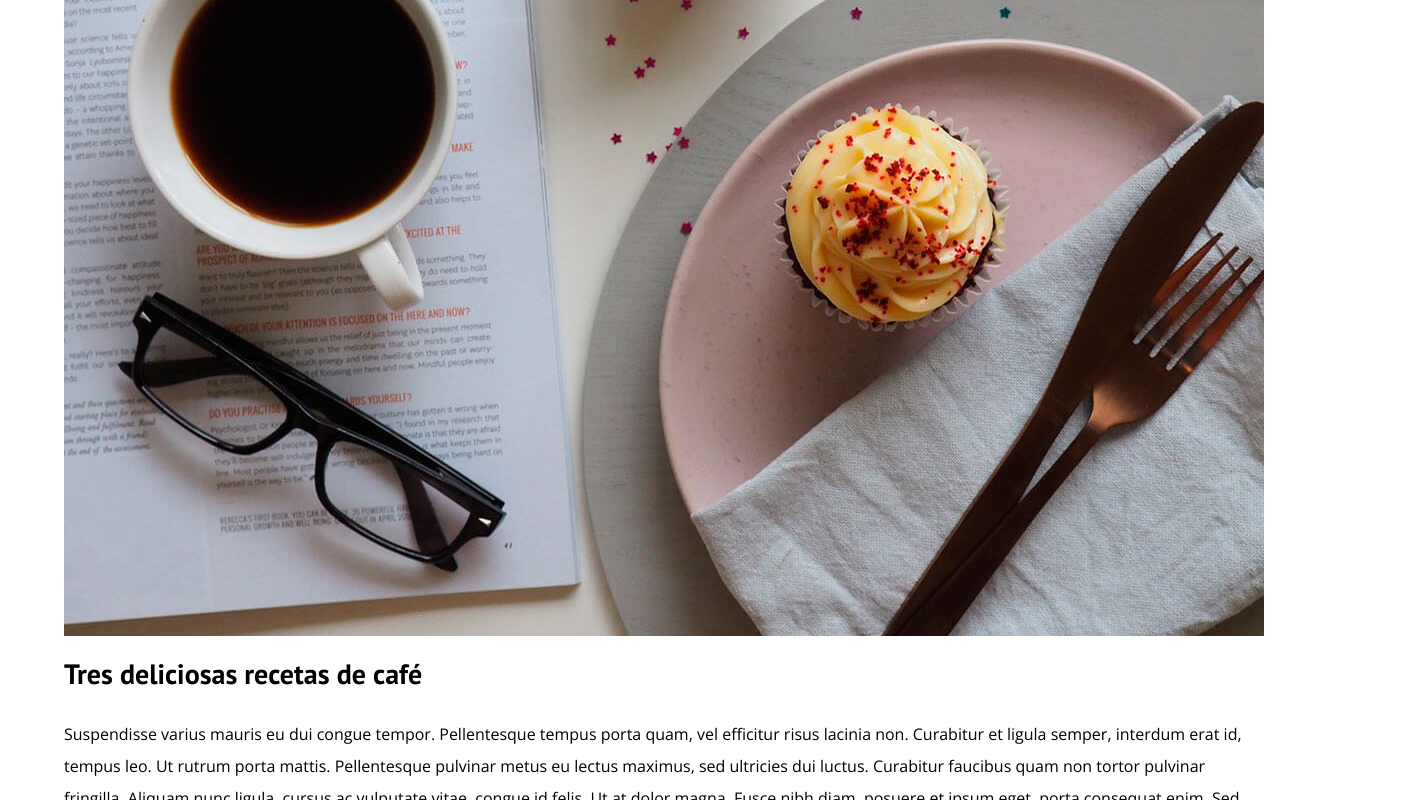
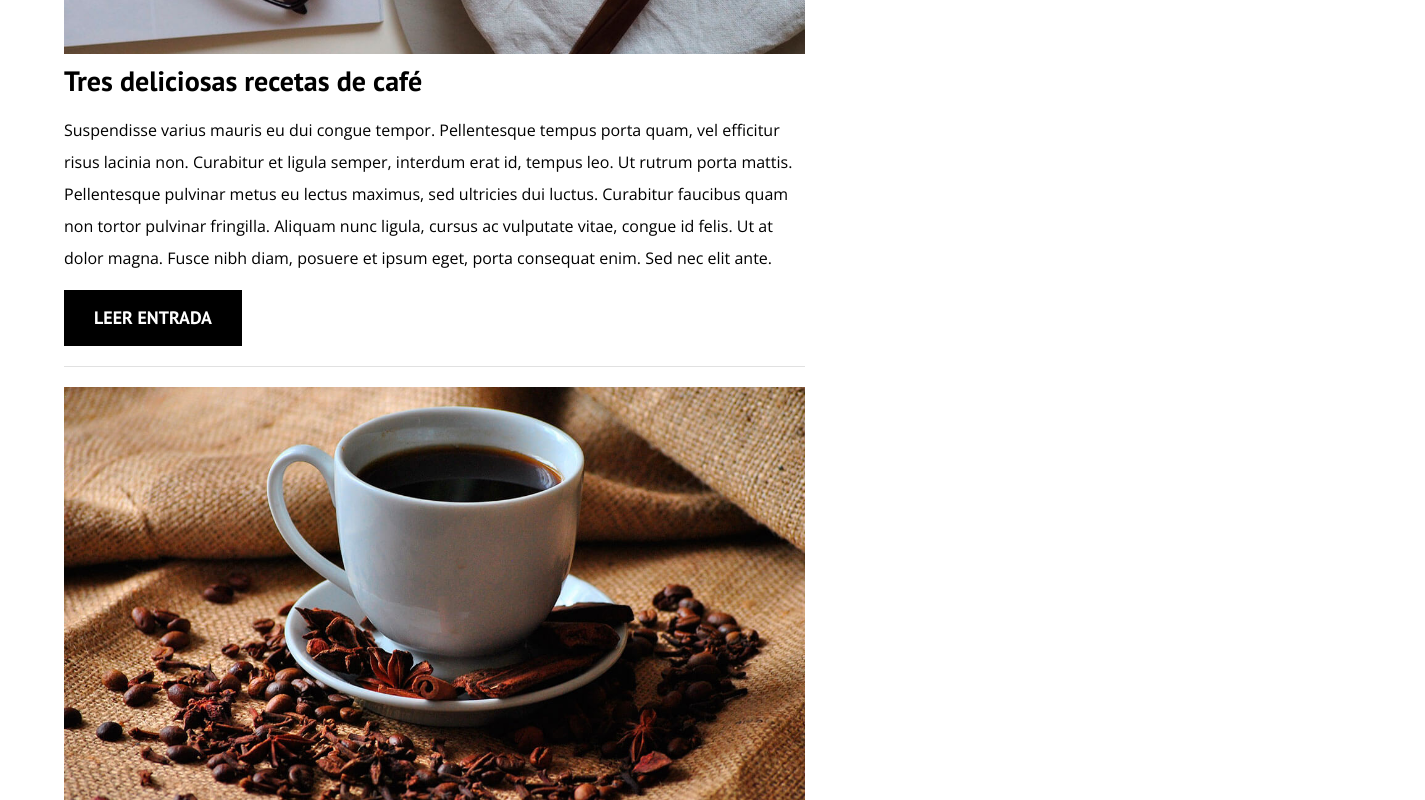
Before and after one commit to FernandoFdezMata/blogcafe, a plain HTML site: page index.html in a window 1280 px wide. Shown: the part 2000-2800 px from the top of the page, 1425 px wide, since content can reach past the window. Drawn offline with nearby package versions, Linux system fonts and the light colour scheme.

Commit message:
finalizamos blog antes de sidebar

```diff
--- a/css/styles.css
+++ b/css/styles.css
@@ -4,6 +4,7 @@
 
     --primario: #784D3C;
     --blanco: #ffffff;
+    --claro: #e1e1e1;
     --negro: #000000;
     }
 
@@ -33,6 +34,7 @@ a{
 
 h1, h2, h3, h4 {
     font-family: var(--fuenteHeading);
+    line-height: 1.2;
 
 }
 h1{
@@ -47,7 +49,7 @@ h3{
 h4{
     font-size: 2.8rem;
 }
-image{
+img{
     max-width: 100%;
 }
 
@@ -135,3 +137,34 @@ image{
         column-gap: 4rem;
     }
 }
+
+.entrada{
+    border-bottom: 1px solid var(--claro);
+    margin-bottom: 2rem ;
+}
+.entrada:last-of-type{
+    border: none;
+    margin-bottom: 0;
+}
+
+/*boton*/
+.boton{
+    display: block;
+    font-family: var(--fuenteHeading);
+    color: var(--blanco);
+    text-align: center;
+    padding: 1rem 3rem;
+    font-size: 1.8rem;
+    text-transform: uppercase;
+    font-weight: 700;
+    margin-bottom: 2rem;
+}
+@media (min-width: 768px) {
+    .boton{
+        display: inline-block;
+
+    }
+}
+.boton--primario{
+    background-color: var(--negro);
+}
```
Also changed, not shown: index.html (+2 -1 lines).
